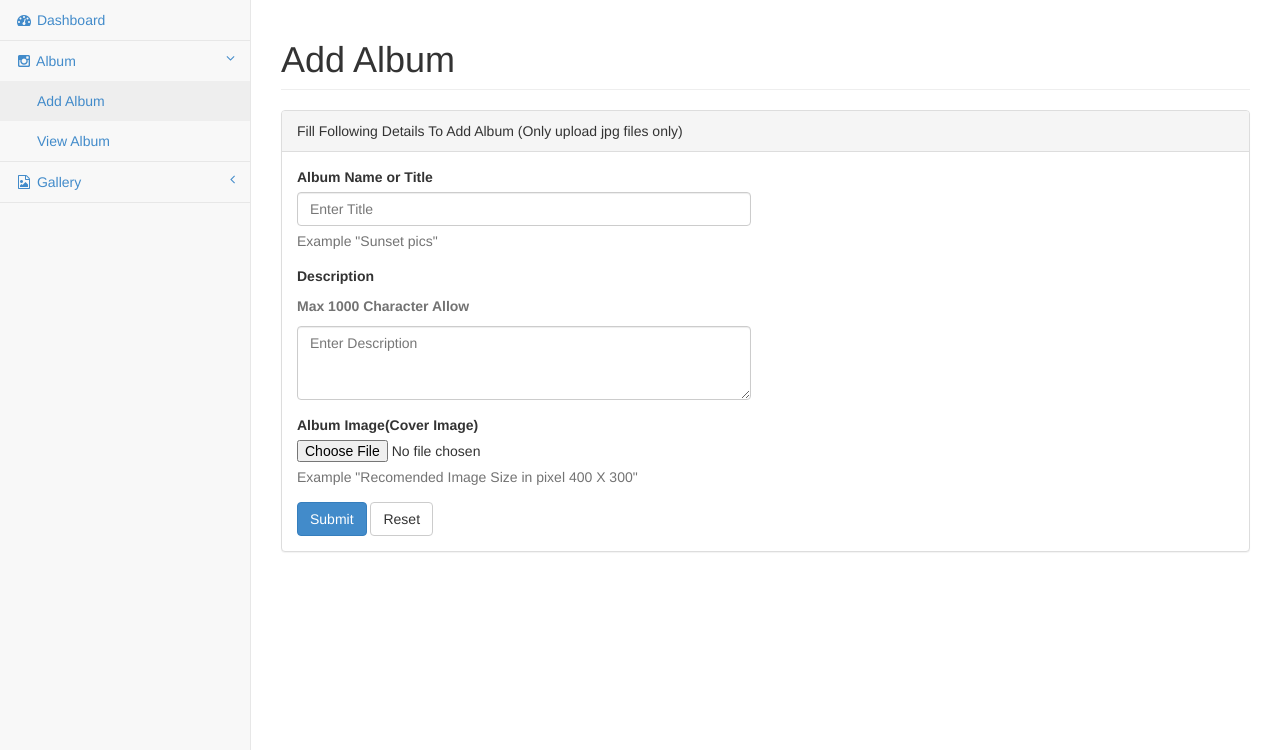
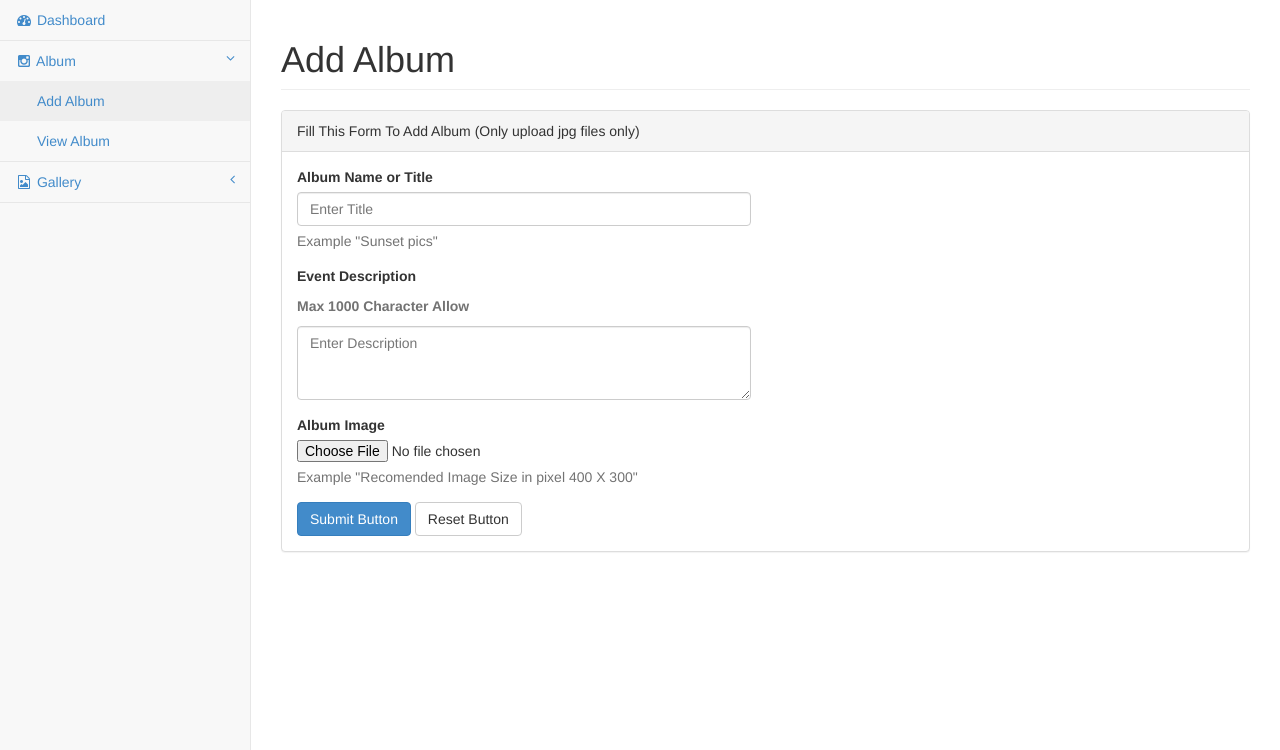
Before and after one commit to Dipalimaharnur/gallery-application-project, a PHP site: page /admin/addalbum.php in a window 1280 px wide. Shown: the part 51-801 px from the top of the page. Run offline with PHP 8.4, Linux system fonts and the light colour scheme; a user stored in the database is signed in.

Commit message:
changes are done

```diff
--- a/gallery/admin/addalbum.php
+++ b/gallery/admin/addalbum.php
@@ -1,5 +1,5 @@
 <?php session_start();
-if(isset($_SESSION['uname']))
+if( ($_SESSION['uname']))
 {
 ?>
 <?php include "header1.php"; ?>
@@ -32,9 +32,9 @@ $src = imagecreatefromjpeg($uploadedfile);
 list($width,$height)=getimagesize($uploadedfile);
 
 
-$newwidth=300;
+$newwidth=290;
 $newheight=($height/$width)*300;
-$tmp=imagecreate($newwidth,$newheight);
+$tmp=imagecreatetruecolor($newwidth,$newheight);
 
 imagecopyresampled($tmp,$src,0,0,0,0,$newwidth,$newheight,$width,$height);
 
@@ -57,7 +57,7 @@ include "connect.php";
 $query="INSERT INTO tbl_album(name,adesc,image,date,status) VALUES ('$aname','$adesc','$photo','$adate','$status')";
 if(mysqli_query($con,$query))
 	{
-echo " <div class='alert alert-success'>Your New Album Is Successfully Added. <a href='viewallalbums.php'>View albums</a>	</div>";
+echo " <div class='alert alert-success'>Your New Album Is Successfully Added. <a href='viewallalbums.php'>View albums</a> |<a href='addevent.php'> Add new album</a></div>";
 	}
 	else
 	{
@@ -75,7 +75,7 @@ echo " <div class='alert alert-success'>Your New Album Is Successfully Added. <a
                 <div class="col-lg-12">
                     <div class="panel panel-default">
                         <div class="panel-heading">
-                            Fill Following Details To Add Album (Only upload jpg files only)
+                            Fill This Form To Add Album (Only upload jpg files only)
                         </div>
                         <div class="panel-body">
                             <div class="row">
@@ -90,7 +90,7 @@ echo " <div class='alert alert-success'>Your New Album Is Successfully Added. <a
                                         </div>
                                         <div class="form-group">
 
-                                            <label>Description</label>
+                                            <label>Event Description</label>
                                              <p class="help-block" style="font-weight:bold">Max 1000 Character Allow </p>
                                              <textarea class="form-control" rows="3" placeholder="Enter Description" name="adesc" maxlength="1000"></textarea>
 
@@ -99,14 +99,14 @@ echo " <div class='alert alert-success'>Your New Album Is Successfully Added. <a
                                         </div>
 
                                         <div class="form-group">
-                                            <label>Album Image(Cover Image)</label>
+                                            <label>Album Image</label>
                                             <input type="file" name="upload"  id="upload" />
 
                                             <p class="help-block">Example "Recomended Image Size in pixel 400 X 300"</p>
                                         </div>
 
-                                        <button type="submit" class="btn btn-primary" name="submit">Submit</button>
-                                        <button type="reset" class="btn btn-default">Reset</button>
+                                        <button type="submit" class="btn btn-primary" name="submit">Submit Button</button>
+                                        <button type="reset" class="btn btn-default">Reset Button</button>
                                     </form>
                                 </div>
                                 <!-- /.col-lg-6 (nested) -->
--- a/gallery/admin/addgallery.php
+++ b/gallery/admin/addgallery.php
@@ -26,7 +26,7 @@ $ename = $_POST['gname'];
                 <div class="col-lg-12">
                     <div class="panel panel-default">
                         <div class="panel-heading">
-                            Fill following Details To Add Gallery
+                            Fill This Form To Add Gallery
                         </div>
                         <div class="panel-body">
                             <div class="row">
@@ -34,7 +34,7 @@ $ename = $_POST['gname'];
                                     <form action="glink.php" method="post" enctype="multipart/form-data" name="upload">
 
                                         <div class="form-group">
-                                            <label>Select Album Name or Title</label>
+                                            <label>Select Event Name or Title</label>
                            <?php
 			include"connect.php";
 			$sql = "select * from tbl_album where status='process'";
--- a/gallery/admin/addgimages.php
+++ b/gallery/admin/addgimages.php
@@ -55,7 +55,7 @@ $src = imagecreatefromjpeg($tmp_name);
 list($width,$height)=getimagesize($tmp_name);
 $newwidth=($width/$height)*150;
 $newheight=150;
-$tmp=imagecreate($newwidth,$newheight);
+$tmp=imagecreatetruecolor($newwidth,$newheight);
 imagecopyresampled($tmp,$src,0,0,0,0,$newwidth,$newheight,$width,$height);
 $rd=rand();
 $filename = "gcatch/".$file_name;
@@ -77,7 +77,7 @@ move_uploaded_file($file_tmp,"$desired_dir/".$file_name);
         }
     }
 	if(empty($errors)){
-	echo " <div class='alert alert-success'>Your Photos Is Successfully Uploded. <a href='viewsgallery.php'>View Photos</a> </div>";
+	echo " <div class='alert alert-success'>Your Photos Is Successfully Uploded. <a href='viewphotos.php'>View Photos</a> |<a href='addevent.php'> Add new Photos</a></div>";
 
 	}
 }
```
